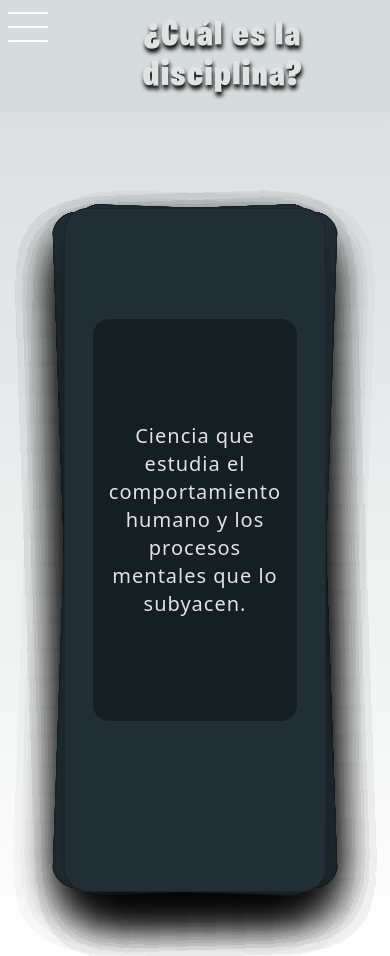
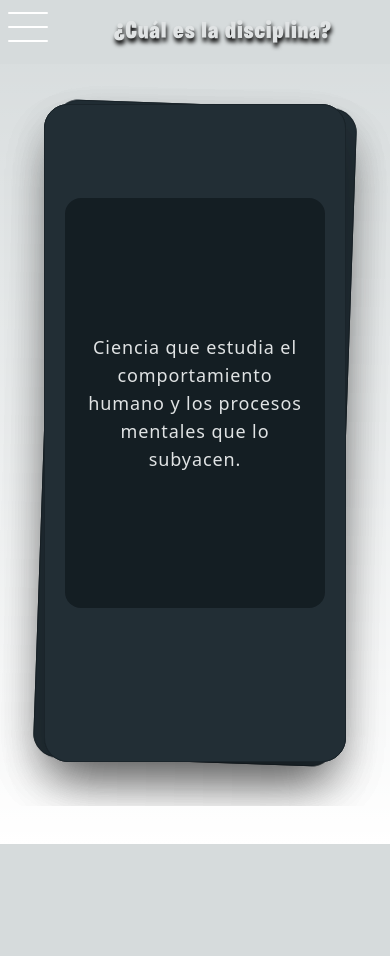
Before and after one commit to joniborda/interdisciplinario, a Next.js app: page /guess in a window 390 px wide. After the commit the page ends 844 px from the top, so only its background shows below. Built offline with nearby package versions, Linux system fonts and the light colour scheme.

Commit message:
css for mobile and the end

```diff
--- a/src/components/Button.tsx
+++ b/src/components/Button.tsx
@@ -20,7 +20,7 @@ export const Button = ({ title, body, className }: ButtonProps) => {
   return (
     <>
       <button
-        className={clsx("rounded-xl bg-[#42CBA5] px-8 py-6 text-2xl text-black", className)}
+        className={clsx("rounded-xl bg-[#42CBA5] text-2xl text-black", className)}
         onClick={handleClick}
       >
         {title}
--- a/src/components/CardFlipHook.tsx
+++ b/src/components/CardFlipHook.tsx
@@ -3,11 +3,12 @@ import React from "react";
 import { data } from "../data";
 export const useCardFlip = () => {
   const [changing, setChanging] = React.useState(false);
-  const [currentProblem, setCurrentProblem] = React.useState(data[0]);
+  const dataRandom = data.sort(() => Math.random() - 0.5);
+  const [currentProblem, setCurrentProblem] = React.useState(dataRandom[dataRandom.length - 1]);
   const handleClick = () => {
     setChanging(true);
-    const randomIndex = Math.floor(Math.random() * data.length);
-    setCurrentProblem(data[randomIndex]);
+    dataRandom.pop();
+    setCurrentProblem(dataRandom[dataRandom.length - 1]);
   };
 
   React.useEffect(() => {
@@ -18,6 +19,5 @@ export const useCardFlip = () => {
     }
   }, [changing]);
 
-  return { changing, handleClick,
-    currentProblem };
+  return { changing, handleClick, currentProblem };
 };
--- a/src/components/CareersInvolvedBody.tsx
+++ b/src/components/CareersInvolvedBody.tsx
@@ -7,12 +7,25 @@ import clsx from "clsx";
 
 export const CareersInvolvedBody = () => {
   const { changing, handleClick, currentProblem } = useCardFlip();
+  if (!currentProblem)
+    return (
+      <div className="flex flex-col items-center justify-center w-full h-full">
+        <h1 className="text-2xl sm:text-4xl font-[fortnite] text-white">¡Felicidades!</h1>
+        <h2 className="text-xl sm:text-2xl font-[fortnite] text-white">Has completado el juego</h2>
+      </div>
+    );
   return (
-    <CardFlip className="h-full w-full p-10" changing={changing}>
-      <div className="flex flex-col h-full bg-[#222e35] rounded-3xl p-10">
+    <CardFlip className="h-full w-full p-1 sm:p-10" changing={changing}>
+      <div className="flex flex-col h-full bg-[#222e35] rounded-3xl p-2 sm:p-10">
         <div className="flex flex-col justify-start content-center h-full">
           <div className="flex justify-between items-center h-full max-h-[50%]">
-            <Heading1 className="md:text-3xl sm:text-2xl text-xl ">
+            <Heading1
+              className={clsx(
+                currentProblem.problem.length > 80
+                  ? "md:text-2xl sm:text-xl text-lg "
+                  : "md:text-3xl sm:text-2xl text-xl "
+              )}
+            >
               {currentProblem.problem}
             </Heading1>
           </div>
@@ -26,7 +39,7 @@ export const CareersInvolvedBody = () => {
               currentProblem.options.length === 1
                 ? "grid-cols-1"
                 : currentProblem.options.length === 2
-                ? "grid-cols-2"
+                ? "grid-cols-1 sm:grid-cols-2"
                 : "grid-cols-2 sm:grid-cols-3"
             )}
           >
--- a/src/components/GuessBody.tsx
+++ b/src/components/GuessBody.tsx
@@ -25,6 +25,14 @@ export const GuessBody = () => {
 
   return (
     <>
+      {data.length === 0 && (
+        <div className="flex flex-col items-center justify-center w-full h-full">
+          <h1 className="text-2xl sm:text-4xl font-[fortnite] text-white">¡Felicidades!</h1>
+          <h2 className="text-xl sm:text-2xl font-[fortnite] text-white">
+            Has completado el juego
+          </h2>
+        </div>
+      )}
       {data.map((item, index) => (
         <GuessingCard
           key={item.title}
@@ -32,6 +40,8 @@ export const GuessBody = () => {
           handleLikeCard={handleLikeCard}
           handleDislikeCard={handleDislikeCard}
           isAhead={index >= data.length - 2}
+          isLast={index === data.length - 1}
+          isVisible={index > data.length - 5}
         />
       ))}
     </>
--- a/src/components/GuessingCard.tsx
+++ b/src/components/GuessingCard.tsx
@@ -13,11 +13,15 @@ export const GuessingCard = ({
   handleLikeCard,
   handleDislikeCard,
   isAhead,
+  isLast,
+  isVisible,
 }: {
   data: any;
   handleLikeCard: any;
   handleDislikeCard: any;
   isAhead: boolean;
+  isLast: boolean;
+  isVisible: boolean;
 }) => {
   const [changing, setChanging] = useState(false);
   const [frontSide, setFrontSide] = useState(true);
@@ -42,18 +46,20 @@ export const GuessingCard = ({
   return (
     <div
       className={clsx(
-        "absolute flex flex-col items-center justify-center w-full h-full z-10",
-        isAhead ? "rotate-0" : Math.random() > 0.5 ? "rotate-2" : "-rotate-2"
+        "absolute flex flex-col items-center justify-center w-full h-full",
+        isVisible ? "opacity-100" : "opacity-0",
+        isAhead ? "rotate-0" : Math.random() > 0.5 ? "rotate-2" : "-rotate-2",
+        isLast ? "z-20" : "z-0"
       )}
       ref={refCard}
       draggable
     >
-      <CardFlip className="h-full w-full p-10" changing={changing} handleClick={handleRevealRiddle}>
+      <CardFlip className="h-full w-full p-5 sm:p-10" changing={changing} handleClick={handleRevealRiddle}>
         <div
           className={clsx(
             "flex flex-col items-center justify-evenly w-full h-full ",
-            "bg-[#222e35] rounded-3xl p-10 border border-[#1a242a] shadow-2xl",
-            "cursor-pointer"
+            "bg-[#222e35] rounded-3xl p-5 sm:p-10 border border-[#1a242a] shadow-2xl",
+            "cursor-pointer z-10"
           )}
         >
           {isAhead && (
@@ -69,7 +75,9 @@ export const GuessingCard = ({
           <Heading1
             className={clsx(
               "h-2/3 bg-[#0d1519a3] rounded-2xl flex items-center p-4",
-              "text-xl sm:text-2xl md:text-4xl"
+              data.riddle.length > 80
+                  ? "md:text-2xl sm:text-xl text-lg "
+                  : "md:text-3xl sm:text-2xl text-xl "
             )}
           >
             {data.riddle}
@@ -78,7 +86,9 @@ export const GuessingCard = ({
             className={clsx(
               "uppercase mt-5 transition-all duration-1000 ease-linear font-[fortnite]",
               frontSide ? "opacity-0" : "opacity-100",
-              "text-4xl sm:text-5xl md:text-6xl"
+              data.title.length > 20
+                ? "text-2xl sm:text-4xl md:text-5xl"
+                : "text-4xl sm:text-5xl md:text-6xl"
             )}
           >
             {data.title}
--- a/src/components/GuessingCardHook.ts
+++ b/src/components/GuessingCardHook.ts
@@ -5,6 +5,20 @@ const getX = (e: DragEvent | TouchEvent) => {
     return e.clientX;
   }
   return e.touches[0].clientX;
+};
+
+const isOvershotLeft = (max: number, dragX: number, e: DragEvent | TouchEvent) => {
+  if (e instanceof TouchEvent) {
+    return dragX < -max / 2;
+  }
+  return dragX < -max;
+};
+
+const isOvershotRight = (max: number, dragX: number, e: DragEvent | TouchEvent) => {
+  if (e instanceof TouchEvent) {
+    return dragX > max / 2;
+  }
+  return max < dragX;
 };
 export const useGuessingCard = ({ handleLikeCard, handleDislikeCard, frontSide }: any) => {
   const refCard = useRef<HTMLDivElement>(null);
@@ -41,22 +55,25 @@ export const useGuessingCard = ({ handleLikeCard, handleDislikeCard, frontSide }
       card.style.transform = `rotate(${dragX / 50}deg) translateX(${dragX}px)`;
 
       card.style.opacity = "1";
-      if (maxDragToChangePage < dragXCurrent || dragXCurrent < -maxDragToChangePage) {
+      if (
+        isOvershotLeft(maxDragToChangePage, dragXCurrent, e) ||
+        isOvershotRight(maxDragToChangePage, dragXCurrent, e)
+      ) {
         card.style.opacity = "0.8";
       }
     }
   };
 
-  const resetPosition = () => {
+  const resetPosition = (e: DragEvent | TouchEvent) => {
     const card = refCard.current;
     if (card) {
       card.style.transform = `translateX(0px)`;
     }
 
-    if (maxDragToChangePage < dragXCurrent) {
+    if (isOvershotLeft(maxDragToChangePage, dragXCurrent, e)) {
       handleLikeCard();
     }
-    if (dragXCurrent < -maxDragToChangePage) {
+    if (isOvershotRight(maxDragToChangePage, dragXCurrent, e)) {
       handleDislikeCard();
     }
   };
--- a/src/components/Heading1.tsx
+++ b/src/components/Heading1.tsx
@@ -6,7 +6,7 @@ type Haeding1Props = {
 export const Heading1 = ({ children, className, ...props }: Haeding1Props) => {
   return (
     <h1
-      className={"text-4xl font-light text-[#e0e3e4] text-center tracking-wider overflow-hidden  " + className}
+      className={"font-light text-[#e0e3e4] text-center tracking-wider overflow-hidden  " + className}
       {...props}
     >
       {children}
--- a/src/components/Heading2.tsx
+++ b/src/components/Heading2.tsx
@@ -1,10 +1,12 @@
+import clsx from "clsx";
+
 export const Heading2 = ({ className, children }: { className: string; children: string }) => {
   return (
     <h1
-      className={
-        "font-light text-[#e0e3e4] text-center tracking-wider overflow-hidden " + className
-      }
-      // style={{ textShadow: "1px 4px 4px #000000" }}
+      className={clsx(
+        "font-light text-[#e0e3e4] text-center tracking-wider overflow-hidden ",
+        className,
+      )}
     >
       {children}
     </h1>
--- a/src/pages/guess/index.tsx
+++ b/src/pages/guess/index.tsx
@@ -1,19 +1,25 @@
 import { GuessBody } from "@/components/GuessBody";
 import { Heading1 } from "@/components/Heading1";
 import { TopBar } from "@/components/TopBar";
+import clsx from "clsx";
 
 export default function Guess() {
   return (
-    <main>
+    <main className="h-screen">
       <TopBar>
         <Heading1
           style={{ textShadow: "1px 4px 4px #000000" }}
-          className="font-[fortnite] text-4xl p-4"
+          className="font-[fortnite] text-2xl sm:text-4xl p-4"
         >
           ¿Cuál es la disciplina?
         </Heading1>
       </TopBar>
-      <div className="flex h-screen overflow-hidden flex-col items-center justify-between p-6 sm:p-20 pt-10">
+      <div
+        className={clsx(
+          "flex h-[calc(100vh-102px)] overflow-hidden flex-col",
+          "items-center justify-between p-6 sm:p-20 pt-1 sm:pt-10"
+        )}
+      >
         <div className="relative z-10 h-full w-full max-w-5xl items-center justify-between text-sm lg:flex mt-4">
           <GuessBody />
         </div>
--- a/src/pages/index.tsx
+++ b/src/pages/index.tsx
@@ -10,15 +10,15 @@ export default function Home() {
       <TopBar>
         <Heading1
           style={{ textShadow: "1px 4px 4px #000000" }}
-          className="font-[fortnite] text-4xl p-4"
+          className="font-[fortnite] text-2xl sm:text-4xl py-4 px-2 sm:p-4"
         >
           ¿Qué disciplinas intervienen?
         </Heading1>
       </TopBar>
       <div
         className={clsx(
-          "flex h-screen overflow-hidden flex-col items-center justify-between",
-          "px-1 sm:px-2 md:px-1 pt-10 sm:pb-5"
+          "flex h-[calc(100vh-102px)] overflow-hidden flex-col",
+          "items-center justify-between p-6 sm:p-20 pt-1 sm:pt-10"
         )}
       >
         <div className="z-10 h-full w-full max-w-5xl items-center flex-col justify-between text-sm lg:flex">
```
